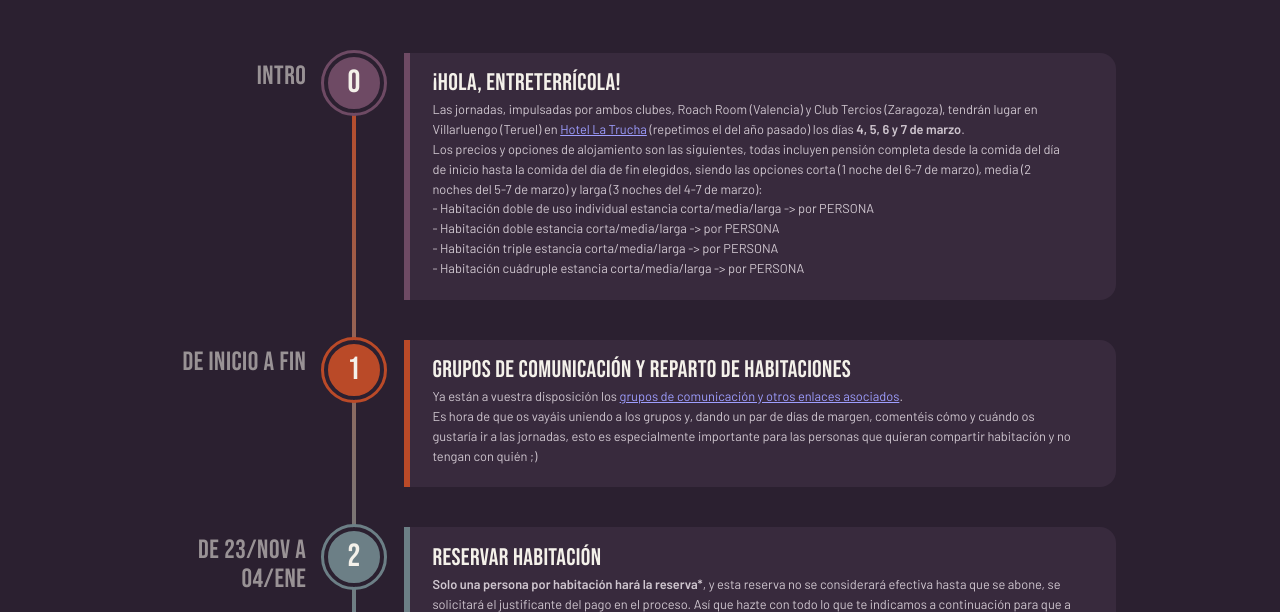
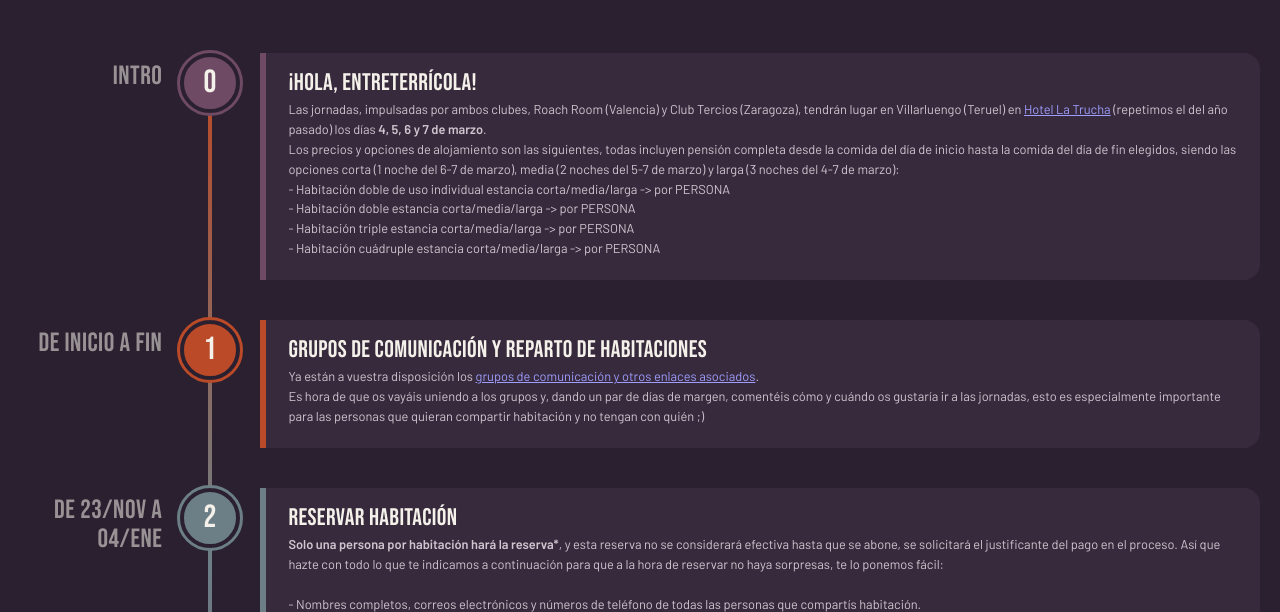
Before and after one commit to LeyPopuli/edt, a plain HTML site: page index.html in a window 1280 px wide. Shown: the part 184-796 px from the top of the page. Drawn offline with Linux system fonts and the light colour scheme.

Commit message:
Increase max-width of wrap and body paragraphs

```diff
--- a/index.html
+++ b/index.html
@@ -17,7 +17,7 @@
 *,*::before,*::after{box-sizing:inherit}
 html{height:auto;scroll-padding-top:env(safe-area-inset-top,0px)}
 body{margin:0;background:var(--bg);color:var(--ink);font-family:"Barlow",system-ui,sans-serif;font-size:0.8rem;line-height:1.55}
-.wrap{max-width:62rem;margin:0 auto;padding:2.5rem 1.25rem 4rem}
+.wrap{max-width:82rem;margin:0 auto;padding:2.5rem 1.25rem 4rem}
 header{text-align:center;margin-bottom:3.5rem}
 header img{width:min(100%,46rem);height:auto}
 header p{color:var(--muted)}
@@ -34,7 +34,7 @@ li.step:last-child{padding-bottom:0}
   font-family:"Bebas Neue",Impact,sans-serif;font-size:2rem;color:var(--cream);background:var(--c);border:4px solid var(--bg);outline:3px solid var(--c);position:relative}
 .body{grid-area:body;margin-left:1.25rem;padding:1.1rem 1.4rem 1.3rem;background:var(--panel);border-left:6px solid var(--c);border-radius:0 1rem 1rem 0}
 .body h2{margin:0 0 .3rem;font-family:"Bebas Neue",Impact,sans-serif;font-weight:400;font-size:clamp(1.4rem,4vw,1.5rem);line-height:1.05;letter-spacing:.015em}
-.body p{margin:0;color:var(--muted);max-width:40rem}
+.body p{margin:0;color:var(--muted);max-width:60rem}
 .c1{--c:var(--plum)} .c2{--c:var(--terra)} .c3{--c:var(--slate)} .c4{--c:var(--terra)}
 .final{--c:var(--plum)}
 .final .body{background:var(--plum);border-left-color:var(--cream)}
```
